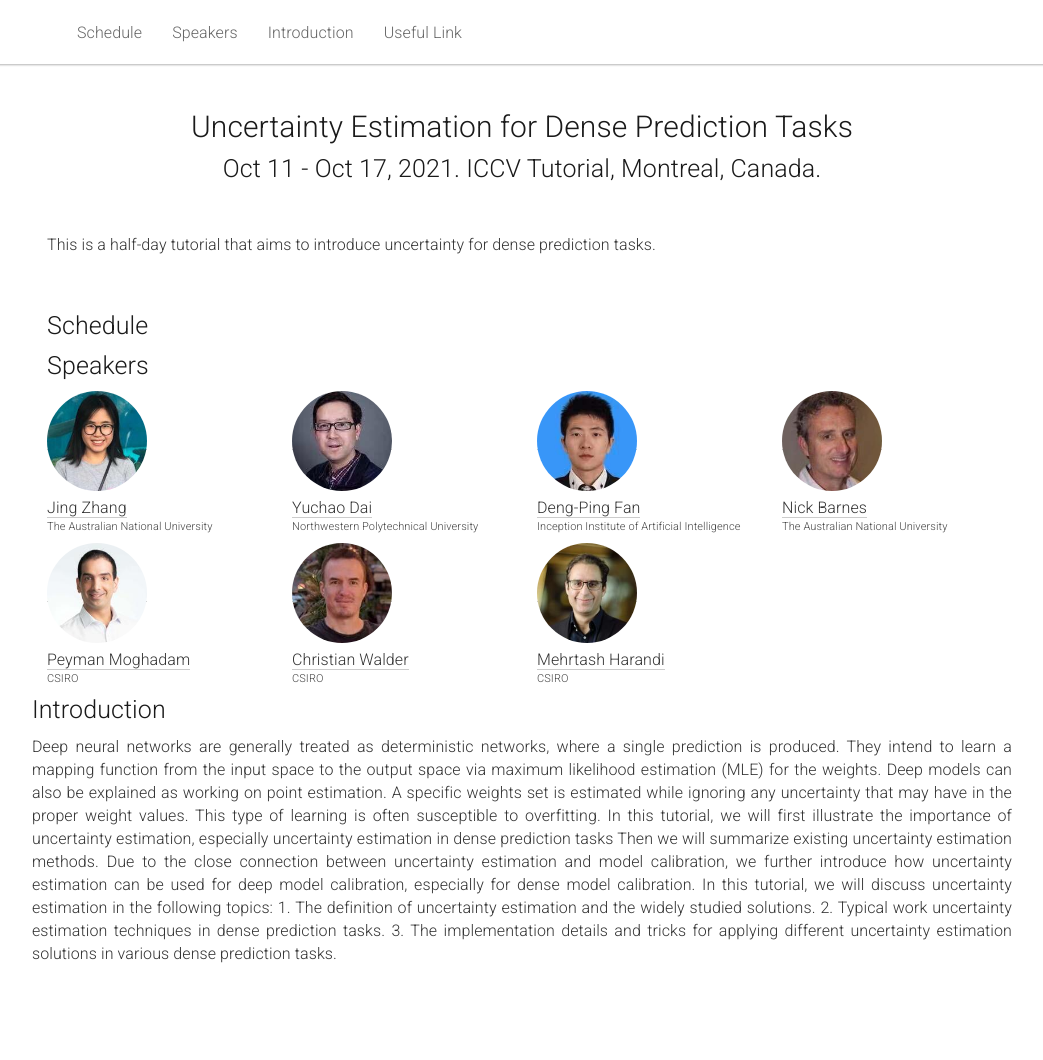
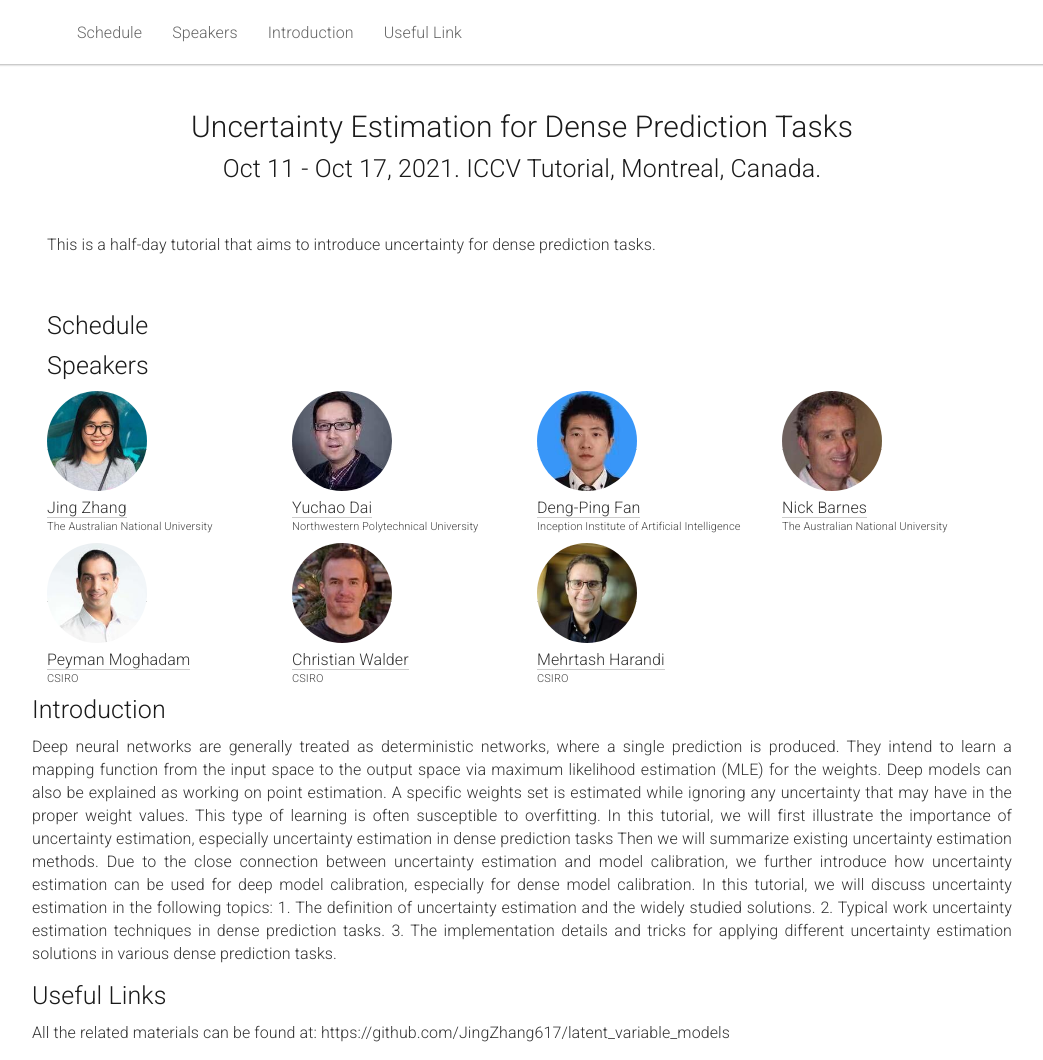
Before and after one commit to JingZhang617/uncertaintyestimation_iccv21.github.io, a Jekyll site: the page built from _pages/home.md, in a window 1280 px wide and 1060 px high. Shown: the whole window, without its empty margins (118-1161 px from the left). Built offline with Jekyll 4.4.1, drawn with Linux system fonts in a browser that asks for light colours.

Commit message:
Update home.md

```diff
--- a/_pages/home.md
+++ b/_pages/home.md
@@ -126,3 +126,12 @@ In this tutorial, we will discuss uncertainty estimation in the following topics
         </p>
     </div>
 </div>
+
+<!-- Links -->
+<div class="row" id="links">
+    <div class="col-xs-12">
+        <h2>Useful Links</h2>
+        <p>All the related materials can be found at: https://github.com/JingZhang617/latent_variable_models
+        </p>
+    </div>
+</div>
```
